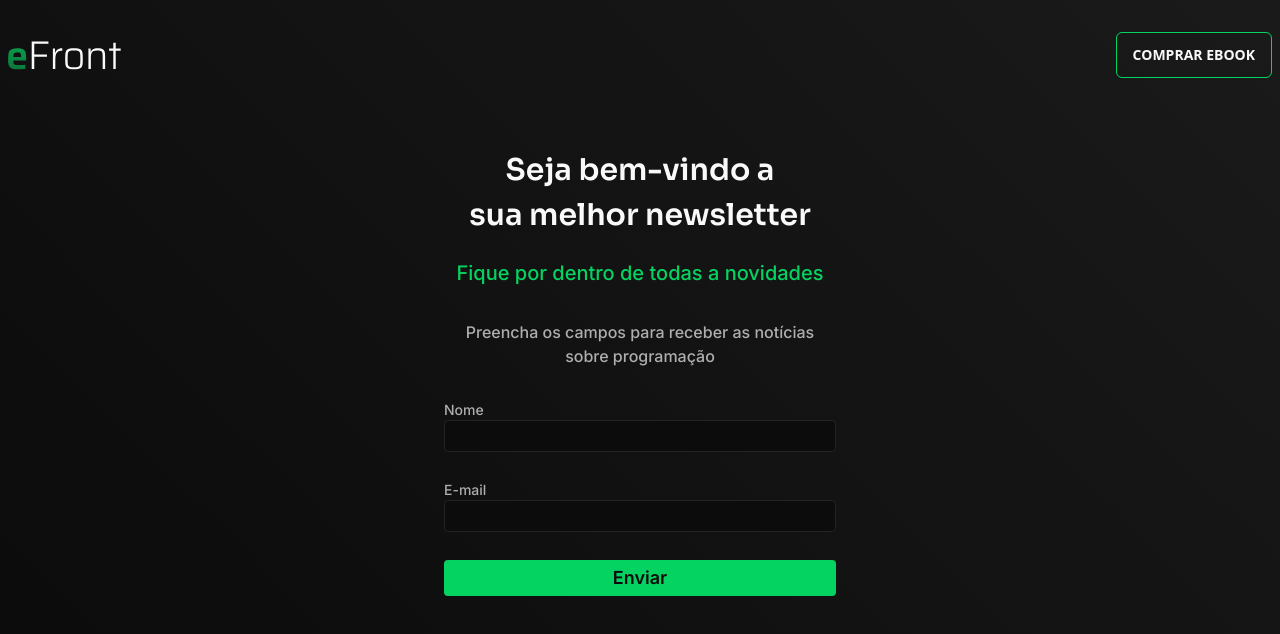
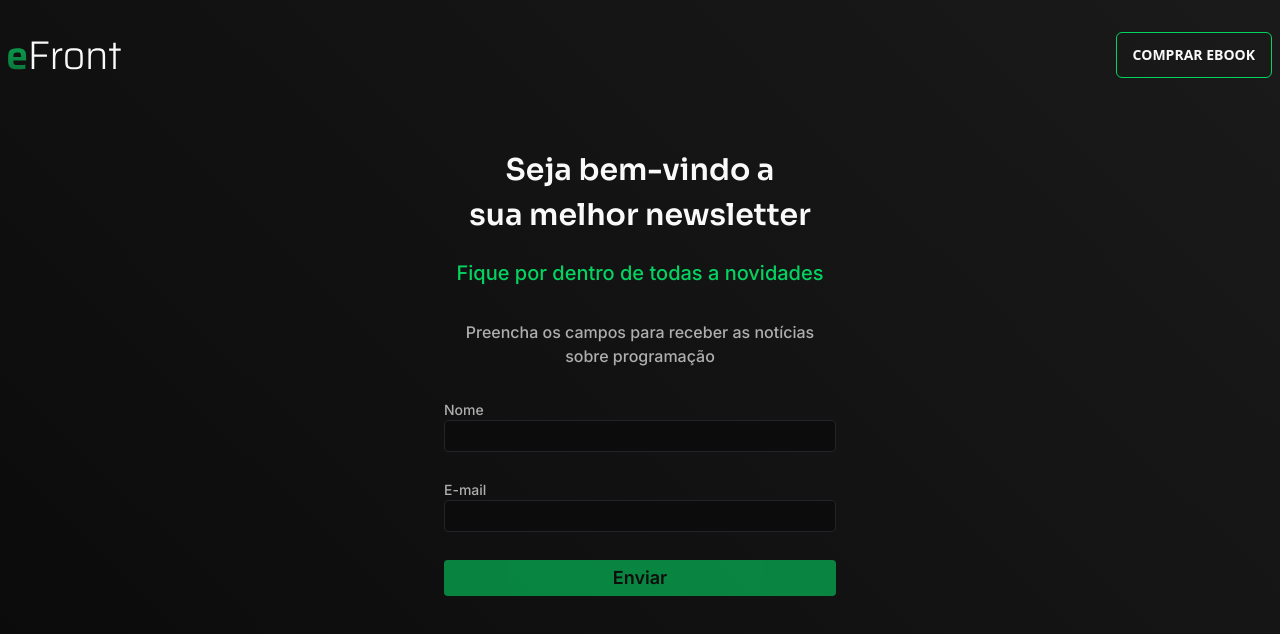
Before and after one commit to GabrielMatoss/Efront-Formulario, a React (Vite) app: page / in a window 1280 px wide. Shown: the top 634 px of the page. Built offline with nearby package versions, Linux system fonts and the light colour scheme.

Commit message:
feat(app): add initial logic of form

```diff
--- a/src/App.tsx
+++ b/src/App.tsx
@@ -1,6 +1,14 @@
+import { useState } from "react";
 import eFrontLogo from "./assets/eFront.svg";
 
+//Se a gente for fazer num grande estado, poderiamos fazer um objetao, contendo keys e values proprios.
+
 export function App() {
+  const [inputName, setInputName] = useState("");
+  const [inputEmail, setInputEmail] = useState("");
+
+  console.log(inputName);
+  console.log(inputEmail);
   return (
     <div className="max-w-7xl mx-auto pb-4">
       <header className="pt-8 px-2 flex items-center justify-between">
@@ -41,7 +49,10 @@ export function App() {
                 Nome
               </label>
               <input
+                value={inputName}
+                onChange={(e) => setInputName(e.target.value)}
                 type="text"
+                name="name"
                 id="name"
                 className="bg-dark-primary h-8 rounded border border-dark-secondary
                 pl-2 text-gray-primary focus:outline-none focus:border-green-primary"
@@ -57,6 +68,9 @@ export function App() {
                 E-mail
               </label>
               <input
+                value={inputEmail}
+                onChange={(e) => setInputEmail(e.target.value)}
+                name="email"
                 type="email"
                 id="email"
                 className="bg-dark-primary h-8 rounded border border-dark-secondary
@@ -66,8 +80,9 @@ export function App() {
 
             <button
               type="submit"
+              disabled={!inputEmail}
               className="flex items-center justify-center bg-green-primary w-full py-1 font-Inter font-semibold
-              text-lg text-dark-primary rounded"
+              text-lg text-dark-primary rounded disabled:cursor-not-allowed disabled:opacity-60"
             >
               Enviar
             </button>
```
